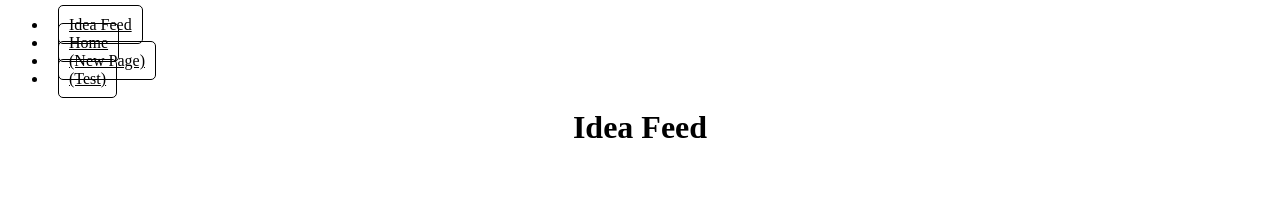
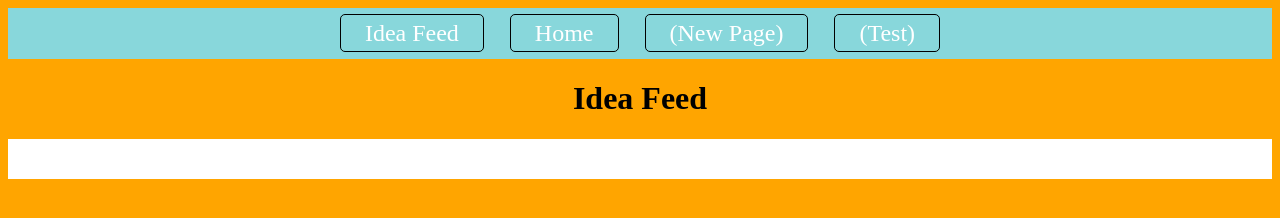
Before and after one commit to c12345e/blugga, a plain HTML site: page public/ideafeed.html in a window 1280 px wide. Drawn offline with nearby package versions, Linux system fonts and the light colour scheme.

Commit message:
external  style.css sheet made :)

```diff
--- a/public/ideafeed.html
+++ b/public/ideafeed.html
@@ -4,39 +4,7 @@
     <meta charset='utf-8'>
     <script src="//ajax.googleapis.com/ajax/libs/jquery/2.1.1/jquery.min.js"></script>
     <title>Idea Feed</title>
-    <style>
-    /*This is the start of the CSS*/
-
-    .idea-box {
-      background-color: #fff;
-      padding: 20px;
-    }
-
-    h1 {
-      text-align: center;
-      color: #000;
-    }
-
-    h2 {
-      color: #000;
-      margin: 10px;
-      padding: 10px;
-      border: 1px solid #000;
-      border-radius: 5px;
-      text-align: center;
-    }
-
-    a {
-      color: #000;
-      margin: 10px;
-      padding: 10px;
-      border: 1px solid #000;
-      border-radius: 5px;
-      text-align: center;
-    }
-
-    /*end of CSS */
-    </style>
+      <link rel="stylesheet" href="style.css" type="text/css">
   </head>
   <body>
     <div id="navbar">
--- /dev/null
+++ b/public/style.css
@@ -0,0 +1,61 @@
+#navbar ul {
+margin: 0;
+padding: 12px;
+list-style-type: none;
+font-size:18pt;
+text-align: center;
+background-color: #88D7DB;
+}
+
+#navbar ul li {
+display: inline;
+}
+
+#navbar ul li a {
+text-decoration: none;
+padding: .2em 1em;
+font-family: Tw Cen MT;
+font-size:18pt;
+color: #fff;
+background-color: #88D7DB;
+}
+
+#navbar ul li a:hover {
+color: #633F0D;
+font-size:18pt;
+font-family: Tw Cen MT;
+background-color: #88D7DB;
+}
+
+.idea-box {
+  background-color: #fff;
+  padding: 20px;
+}
+
+h1 {
+  text-align: center;
+  color: #000;
+}
+
+h2 {
+  color: #000;
+  margin: 10px;
+  padding: 10px;
+  border: 1px solid #000;
+  border-radius: 5px;
+  text-align: center;
+}
+
+a {
+  color: #000;
+  margin: 10px;
+  padding: 10px;
+  border: 1px solid #000;
+  border-radius: 5px;
+  text-align: center;
+}
+
+body {
+  color: purple;
+  background-color: orange;
+}
```
Also changed, not shown: public/index.html (+1 -6 lines), public/new.html (+1 -0 lines), public/test.html (+1 -0 lines).
